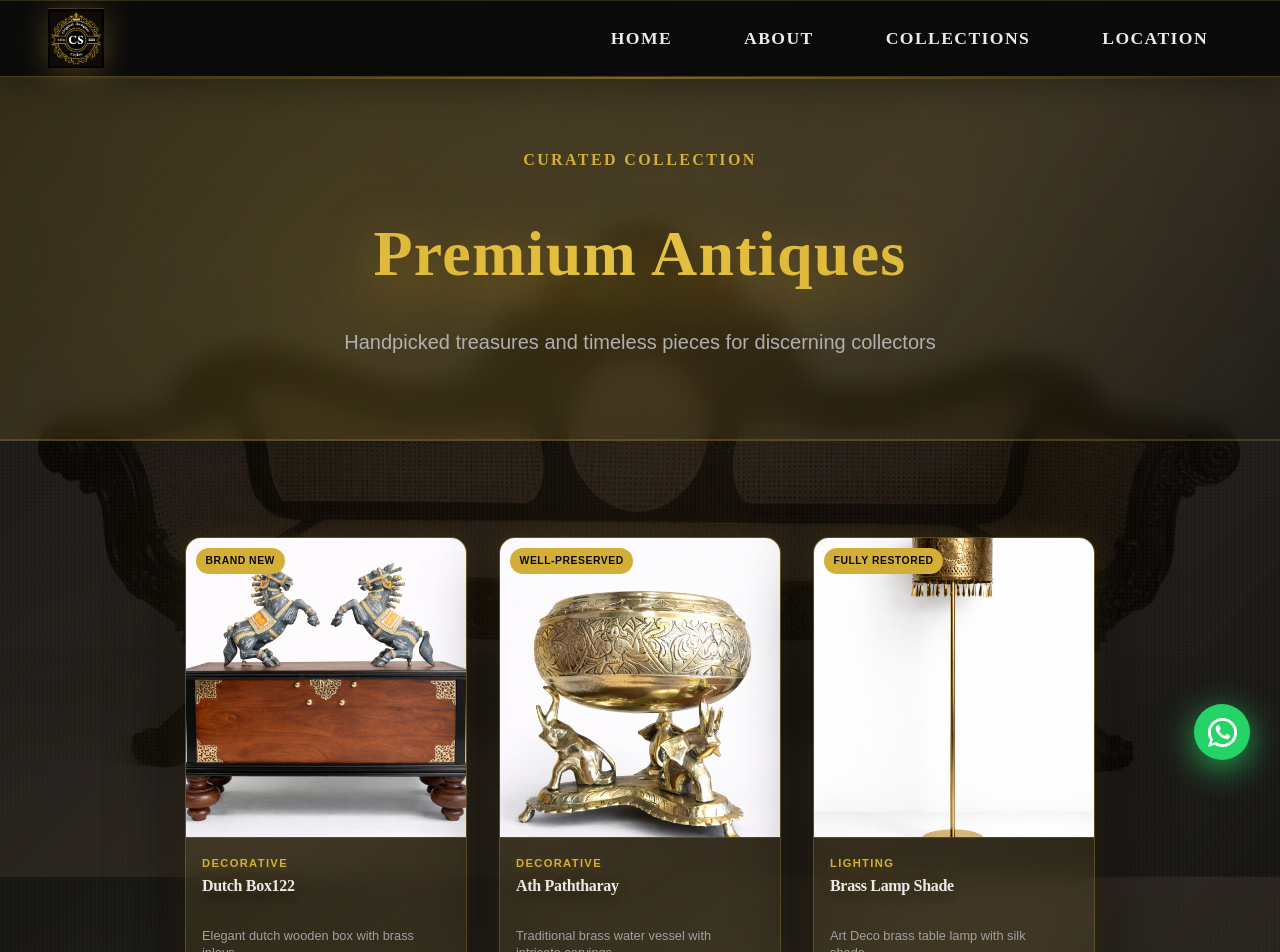
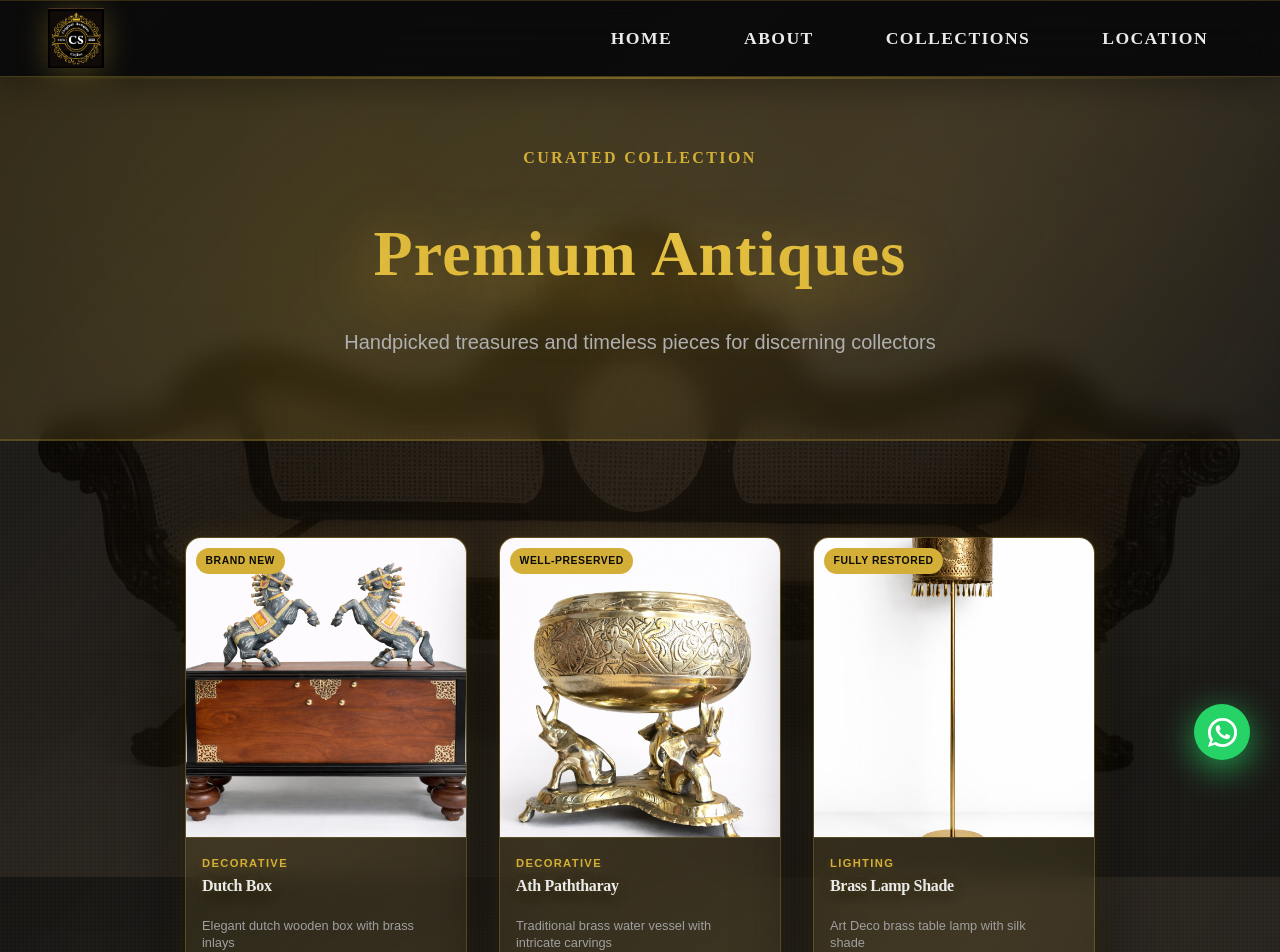
Before and after one commit to Siri200211/CS-Antiques-Shop-, a React (Vite) app in the folder cs-antiques-website/: page /products in a window 1280 px wide. Shown: the top 952 px of the page. Built offline with nearby package versions, Linux system fonts and the light colour scheme.

Commit message:
products card issue resolved

```diff
--- a/cs-antiques-website/src/pages/Products.jsx
+++ b/cs-antiques-website/src/pages/Products.jsx
@@ -113,7 +113,7 @@ function Products() {
   const products = [
     {
       id: 1,
-      name: "Dutch Box122",
+      name: "Dutch Box",
       category: "Decorative",
       price: "Rs.135,000",
       image: col1,
@@ -468,9 +468,9 @@ function Products() {
                   md={3}
                   key={product.id}
                   sx={{
-                    height: { xs: "auto", md: "600px" },
-                    minHeight: { xs: "auto", md: "600px" },
-                    maxHeight: { xs: "none", md: "600px" },
+                    height: { xs: "auto", md: "520px" },
+                    minHeight: { xs: "auto", md: "520px" },
+                    maxHeight: { xs: "none", md: "520px" },
 
                     // ✅ HARD FORCE 2 PER ROW MOBILE
                     display: "flex",
@@ -489,8 +489,13 @@ function Products() {
                       backdropFilter: "blur(12px)",
                       borderRadius: "16px",
                       overflow: "hidden",
-                      height: { xs: "auto", md: "530px" },
-                      width: "100%",
+                      height: { xs: "auto", md: "auto" },
+                      width: {
+                        xs: "100%",
+                        sm: "95%",
+                        md: "100%",
+                      },
+                      mx: "auto",
                       transition: "all 0.5s cubic-bezier(0.4, 0, 0.2, 1)",
                       animation: isVisible ? `fadeInUp 0.8s ease-out ${0.1 + index * 0.08}s both` : "none",
                       display: "flex",
@@ -529,7 +534,7 @@ function Products() {
                       sx={{
                         position: "relative",
                         width: "100%",
-                        maxWidth: { xs: "200px", md: "280px" },
+                        maxWidth: { xs: "170px", md: "280px" },
                         mx: "auto",
                         overflow: "hidden",
                         backgroundColor: "rgba(212, 175, 55, 0.08)",
@@ -637,10 +642,10 @@ function Products() {
                     {/* Content */}
                     <Box
                       sx={{
-                        p: 2,
+                        p: { xs: 1.2, md: 2 },
                         display: "flex",
                         flexDirection: "column",
-                        width: { xs: "180px", md: "250px" },
+                        width: { xs: "150px", md: "250px" },
                         overflow: "hidden",
                         flex: 1,
                       }}
```
